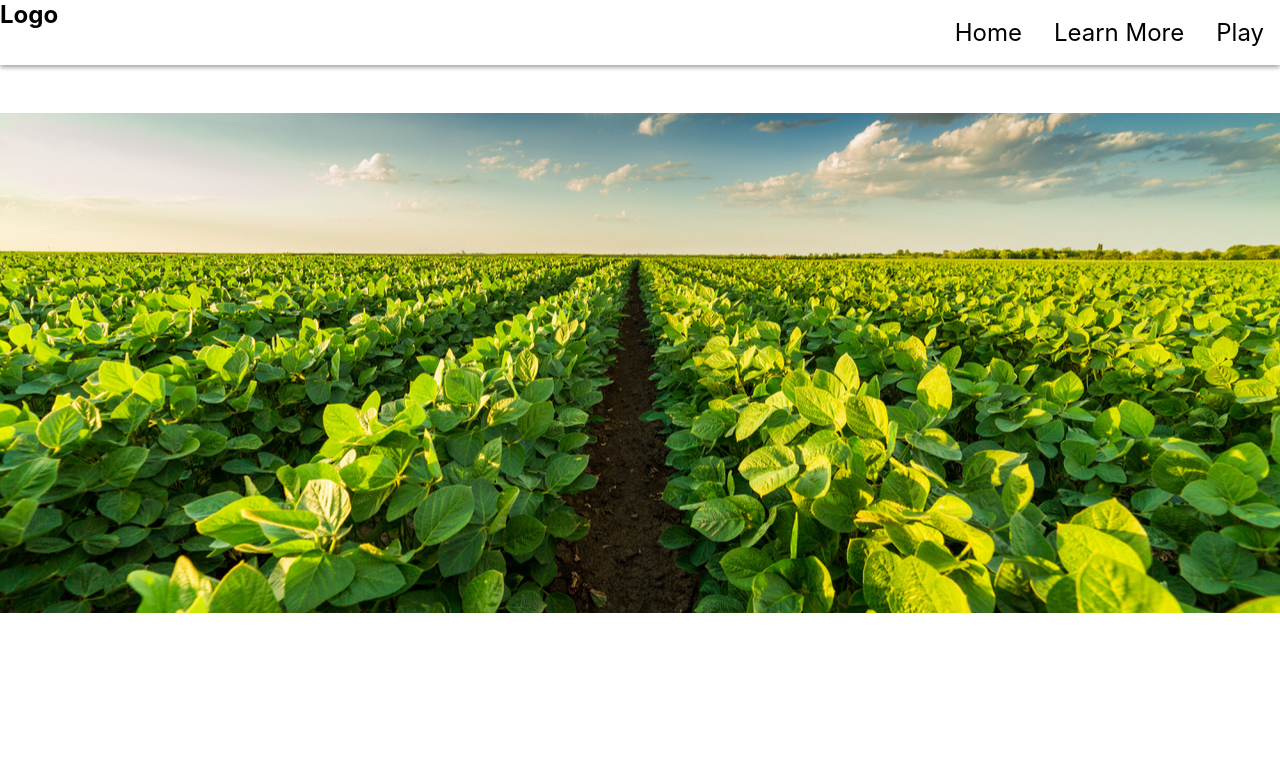
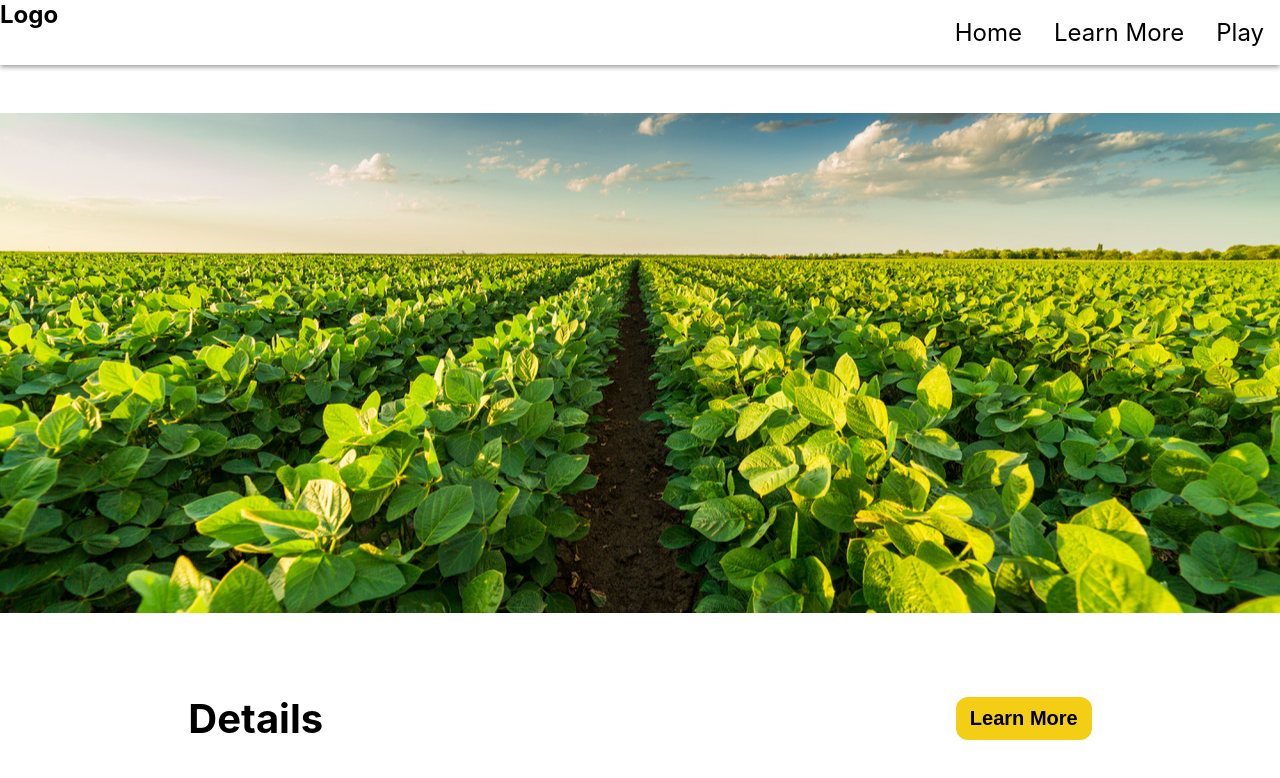
Before and after one commit to A13xYanez/HackMerced-Project, a React (Create React App) app in the folder web-app/: page / in a window 1280 px wide. Shown: the top 778 px of the page. Built offline with nearby package versions, Linux system fonts and the light colour scheme.

Commit message:
Created a title and CSS for title in Main component

```diff
--- a/web-app/src/App.css
+++ b/web-app/src/App.css
@@ -19,6 +19,7 @@ a {
   align-items: center;
   height: 65px;
   box-shadow: 0 2px 5px rgb(152, 152, 153);
+  background-color: white;
 }
 
 .navbar--image {
@@ -65,3 +66,33 @@ a {
   margin-top: 3rem;
   margin-bottom: 3rem;
 }
+
+
+
+/* Main Section */
+.main--title {
+  display: flex;
+  justify-content: space-around;
+  align-items: center;
+}
+
+.main--title h1 {
+  font-size: 2.5em;
+  margin-right: 20%;
+}
+
+.main--title button {
+  background-color: #F4CE14;
+  color: black;
+  border-radius: 12px;
+  border: none;
+  font-weight: bold;
+  font-size: 20px;
+  padding: 10px 14px;
+  cursor: pointer;
+}
+
+.main--title button:hover {
+  background-color: #fddf44;
+  transition: 0.5s;
+}
--- a/web-app/src/Components/Main.js
+++ b/web-app/src/Components/Main.js
@@ -2,8 +2,11 @@ import React from 'react'
 
 export default function Main() {
     return (
-        <main>
-
+        <main className='main'>
+            <section className='main--title'>
+                <h1>Details</h1>
+                <a href='./'><button>Learn More</button></a>
+            </section>
         </main>
     )
 }
```
